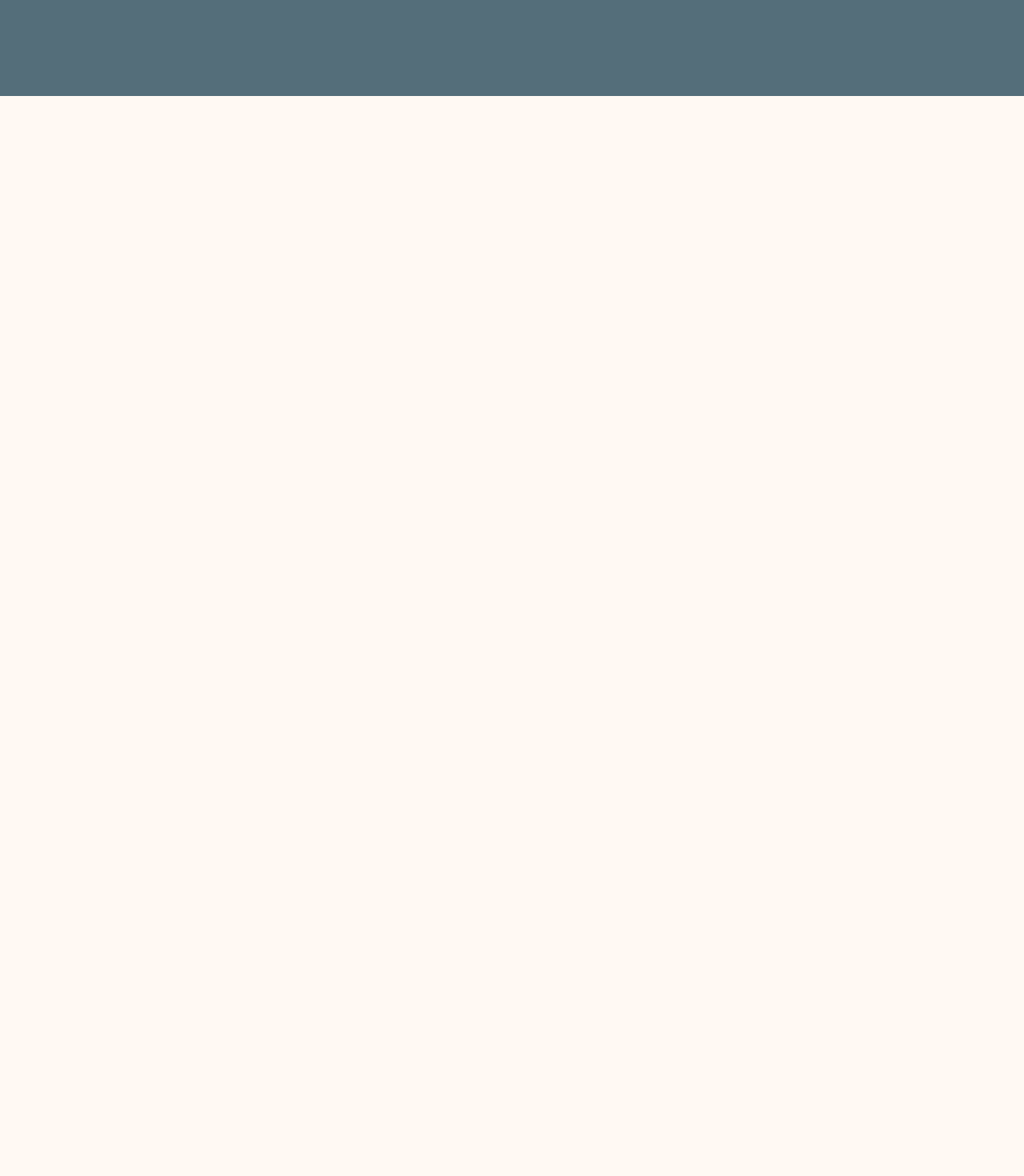
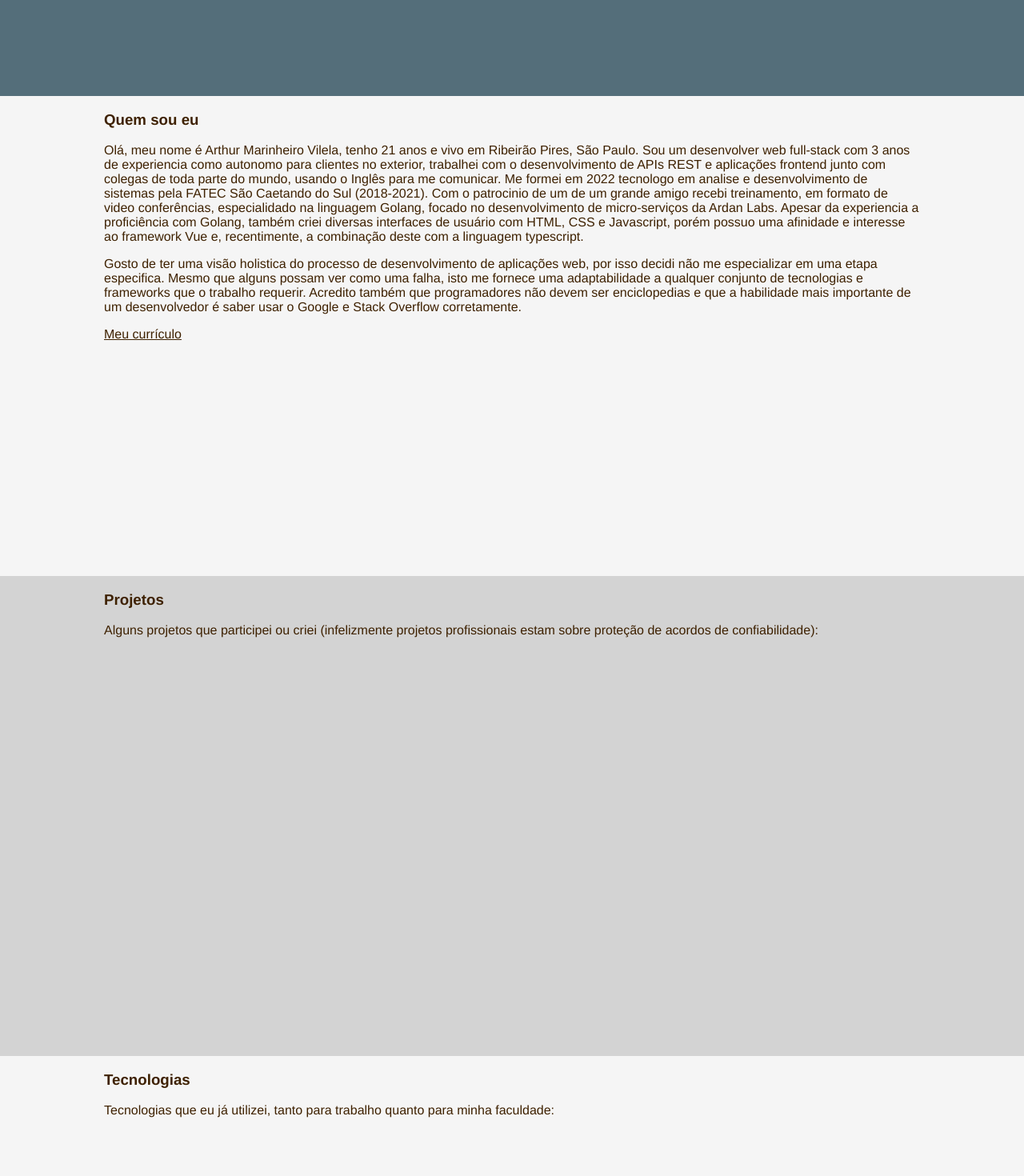
Before and after one commit to ArthurMVilela/ArthurMVilela.github.io, a Vue app: page / in a window 1280 px wide. Shown: the part 680-2150 px from the top of the page at 80% size. Before the commit the page ends 800 px from the top, so only its background shows below. Built offline with nearby package versions, Linux system fonts and the light colour scheme.

Commit message:
sessões e texto base

```diff
--- a/src/App.vue
+++ b/src/App.vue
@@ -2,6 +2,42 @@
   <div id="app">
     <Menu/>
     <Landing/>
+
+    <section class="section">
+      <div class="section__content">
+        <h3>Quem sou eu</h3>
+        <p>
+          Olá, meu nome é Arthur Marinheiro Vilela, tenho 21 anos e vivo em Ribeirão Pires, São Paulo. Sou um desenvolver web full-stack com 3 anos de experiencia como autonomo para clientes no exterior, trabalhei com o desenvolvimento de APIs REST e aplicações frontend junto com colegas de toda parte do mundo, usando o Inglês para me comunicar. Me formei em 2022 tecnologo em analise e desenvolvimento de sistemas pela FATEC São Caetando do Sul (2018-2021). Com o patrocinio de um de um grande amigo recebi treinamento, em formato de video conferências, especialidado na linguagem Golang, focado no desenvolvimento de micro-serviços da Ardan Labs. Apesar da experiencia a proficiência com Golang, também criei diversas interfaces de usuário com HTML, CSS e Javascript, porém possuo uma afinidade e interesse ao framework Vue e, recentimente, a combinação deste com a linguagem typescript.
+        </p>
+        <p>
+          Gosto de ter uma visão holistica do processo de desenvolvimento de aplicações web, por isso decidi não me especializar em uma etapa especifica. Mesmo que alguns possam ver como uma falha, isto me fornece uma adaptabilidade a qualquer conjunto de tecnologias e frameworks que o trabalho requerir. Acredito também que programadores não devem ser enciclopedias e que a habilidade mais importante de um desenvolvedor é saber usar o Google e Stack Overflow corretamente.
+        </p>
+        <a href="#">Meu currículo</a>
+      </div>
+    </section>
+
+    <section class="section section--dark">
+      <div class="section__content">
+        <h3>Projetos</h3>
+        <p>Alguns projetos que participei ou criei (infelizmente projetos profissionais estam sobre proteção de acordos de confiabilidade):</p>
+      </div>
+    </section>
+
+    <section class="section">
+      <div class="section__content">
+        <h3>Tecnologias</h3>
+        <p>Tecnologias que eu já utilizei, tanto para trabalho quanto para minha faculdade:</p>
+      </div>
+    </section>
+
+    <section class="section">
+      <div class="section__content">
+        <h3>Contato</h3>
+        <p>Segue informações de contato:</p>
+      </div>
+    </section>
+
+    <div></div>
   </div>
 </template>
 
@@ -13,7 +49,7 @@ import Landing from "./components/Landing.vue";
 @Component({
   components: {
     Menu,
-    Landing
+    Landing,
   },
 })
 export default class App extends Vue {}
@@ -41,4 +77,25 @@ a {
   width: 100%;
   min-height: 100vh;
 }
+
+.section {
+  width: 100%;
+  min-height: 75vh;
+  overflow: hidden;
+
+  &--light {
+    background-color: $background;
+  }
+
+  &--dark {
+    background-color: $background-darker;
+    // color: white;
+  }
+
+  &__content {
+    width: 100%;
+    max-width: 1020px;
+    margin: 10px auto;
+  }
+}
 </style>
--- a/src/assets/scss/_colors.scss
+++ b/src/assets/scss/_colors.scss
@@ -1,4 +1,4 @@
-$background: #FFF9F3;
+
 $text-primary: #3E2100;
 $accent: #8E2F18;
 $accent_text: #FFF6F3;
@@ -11,3 +11,6 @@ $color-primary-dark: #29434e;
 $color-secondary: #ff9800;
 $color-secondary-light: #ffc947;
 $color-secondary-dark: #ffc947;
+
+$background: whitesmoke;
+$background-darker: lightgray;
```
Also changed, not shown: .eslintrc.js.
